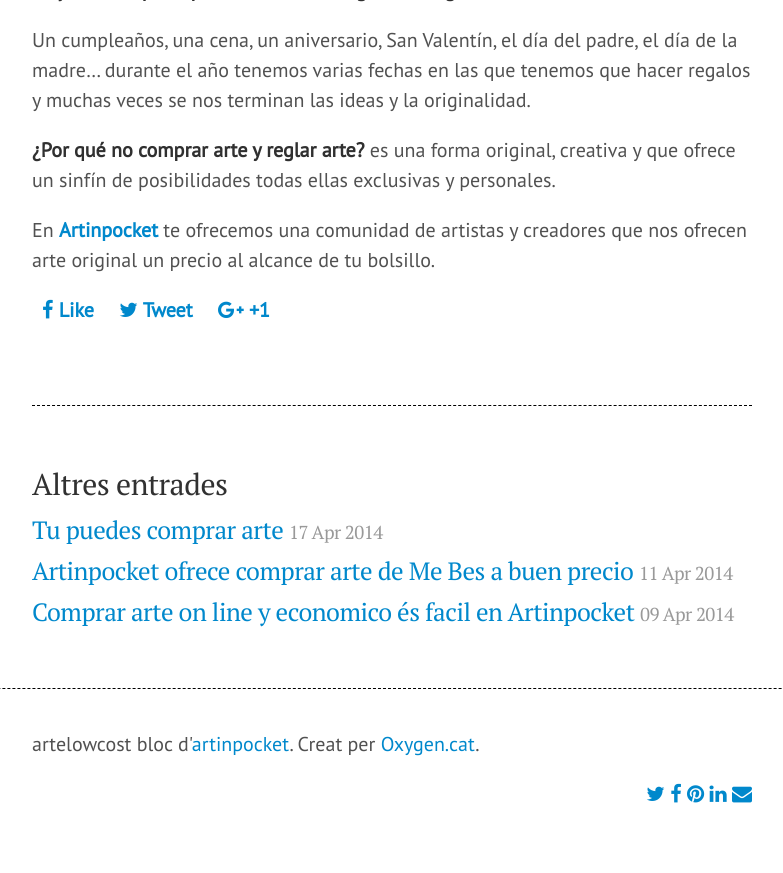
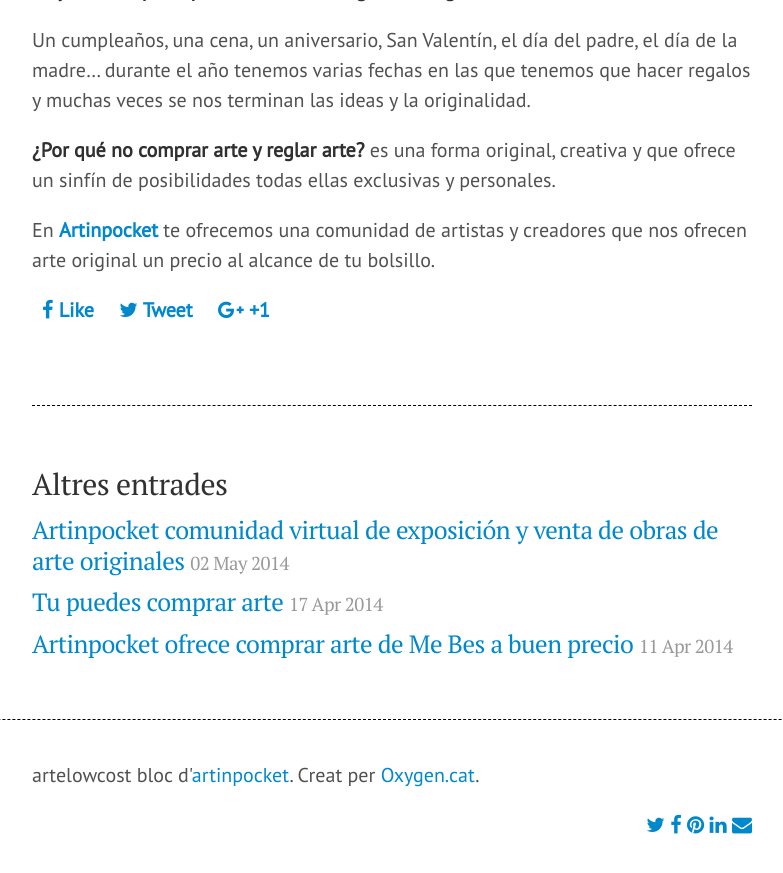
Before and after one commit to artelowcost/artelowcost.github.io, a Jekyll site: the page built from _posts/2014-04-24-regalar-arte-la-mejor-opcion.md, in a window 1280 px wide and 900 px high, scrolled down 935 px. Shown: the top 873 px of the window, without its empty margins (248-1031 px from the left). Built offline with Jekyll 4.4.1, drawn with Linux system fonts in a browser that asks for light colours; nearby versions of some CDN libraries; Markdown is read by kramdown in place of the engine named in the settings.

Commit message:
nou post.

```diff
--- a/_config.yml
+++ b/_config.yml
@@ -1,7 +1,6 @@
 # Dependencies
 markdown:         redcarpet
 pygments:         true
-future:			  false
 
 # Permalinks
 permalink:        pretty
--- /dev/null
+++ b/_posts/2014-05-02-artinpocket-comunidad-virtual-de-exposicion-y-venta-de-obras-de-arte-originales.md
@@ -0,0 +1,21 @@
+---
+layout: post
+title: Artinpocket comunidad virtual de exposición y venta de obras de arte originales
+share: true
+---
+
+<figure class="text-center">
+	<img src="http://www.artinpocket.cat/users_images/493.jpg?1398981109">
+	<figcaption>
+		<p><small><strong><a href="http://www.artinpocket.cat/work_home.php?$artist_code=430&$work_code=493">BESO EN LA CIUDAD, 2013</a></strong>, <a href="http://artinpocket.cat/collection_home.php?$artist_code=430&$collection_code=82">Colección: LA CIUDAD TAMBIÉN TIENE SU ENCANTO</a>, <a href="http://artinpocket.cat/artist_home.php?$artist_code=430">Lola Kabuki, 1979</a></small></p>
+	</figcaption>
+</figure>
+
+
+**[Artinpocket](http://www.artinpocekt.cat/)** es **una comunidad virtual de exposición y venta de obras de arte originales a buen precio**: grabados, litografias, obra gráfica, acuarela, óleos, escultura, libros de arte y fotografía entre otras son algunas de las técnicas que puedes encontrar en Artinpocket.
+
+Arte original al alcance de tu bolsillo, creemos que para comprar y coleccionar arte no hace falta ser millonario. Con una pequeña inversión puedes obtener una obra para decorar tu habitación, comedor o estudio. ¿Porque comprar reproducciones pudiendo comprar obra original?
+
+[LA CIUDAD TAMBIÉN TIENE SU ENCANTO](http://artinpocket.cat/collection_home.php?$artist_code=430&$collection_code=82) es nombre la colección que ofrece la joven artista de Portugalete [Lola Kabuki](http://artinpocket.cat/artist_home.php?$artist_code=430) en Artinpocket. Un conjunto de obras en acuarela sobre papel, que os invitamos a descubrir y a comprar.
+
+Lola que se define como blogger y dibujante cómics de humor. Próximamente pasará a formar parte de los artistas de **Art for All**, y de la asociación **Euskal Irudigileak** de ilustradores vascos. Sin duda un figura a seguir de cerca.
```
